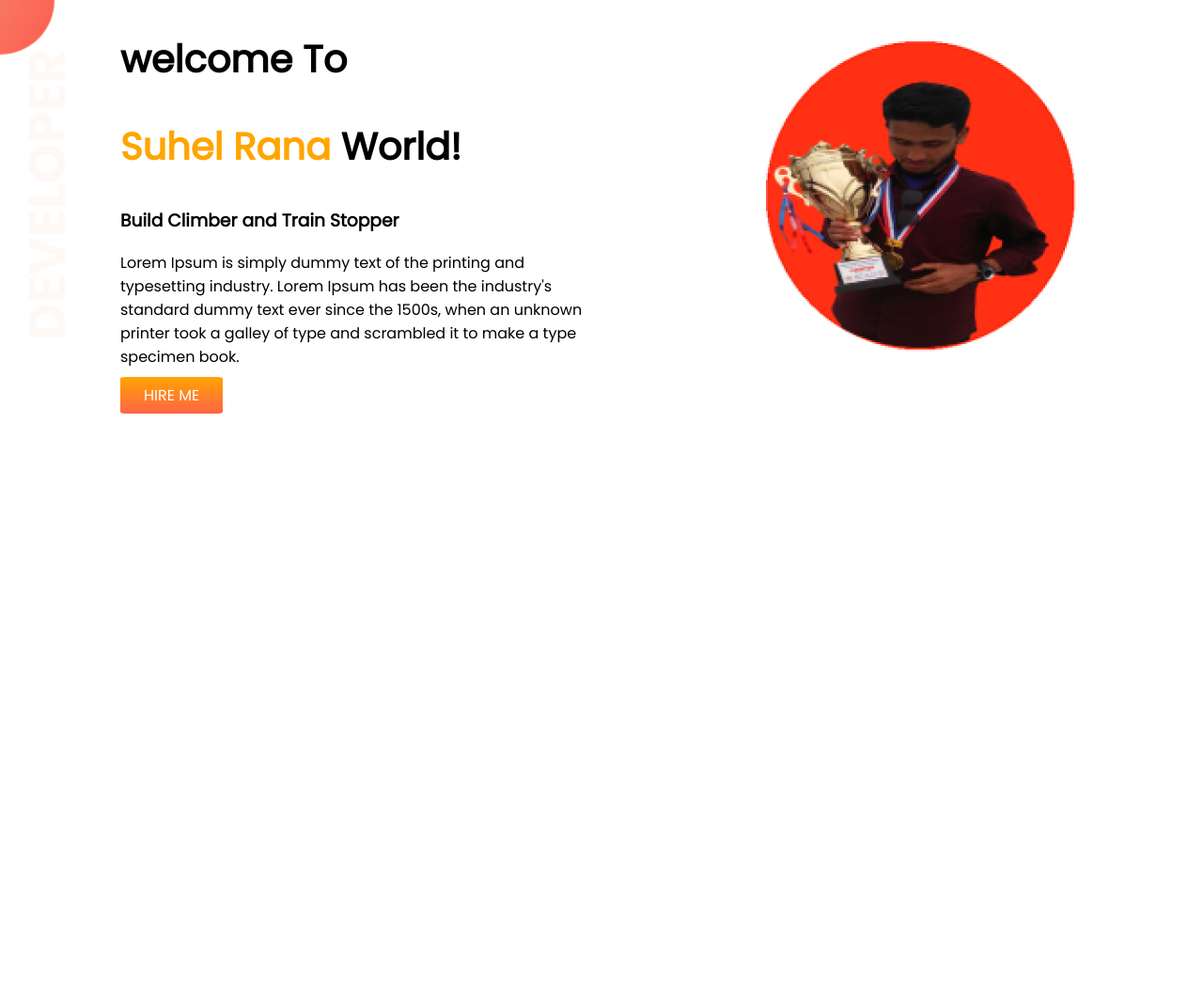
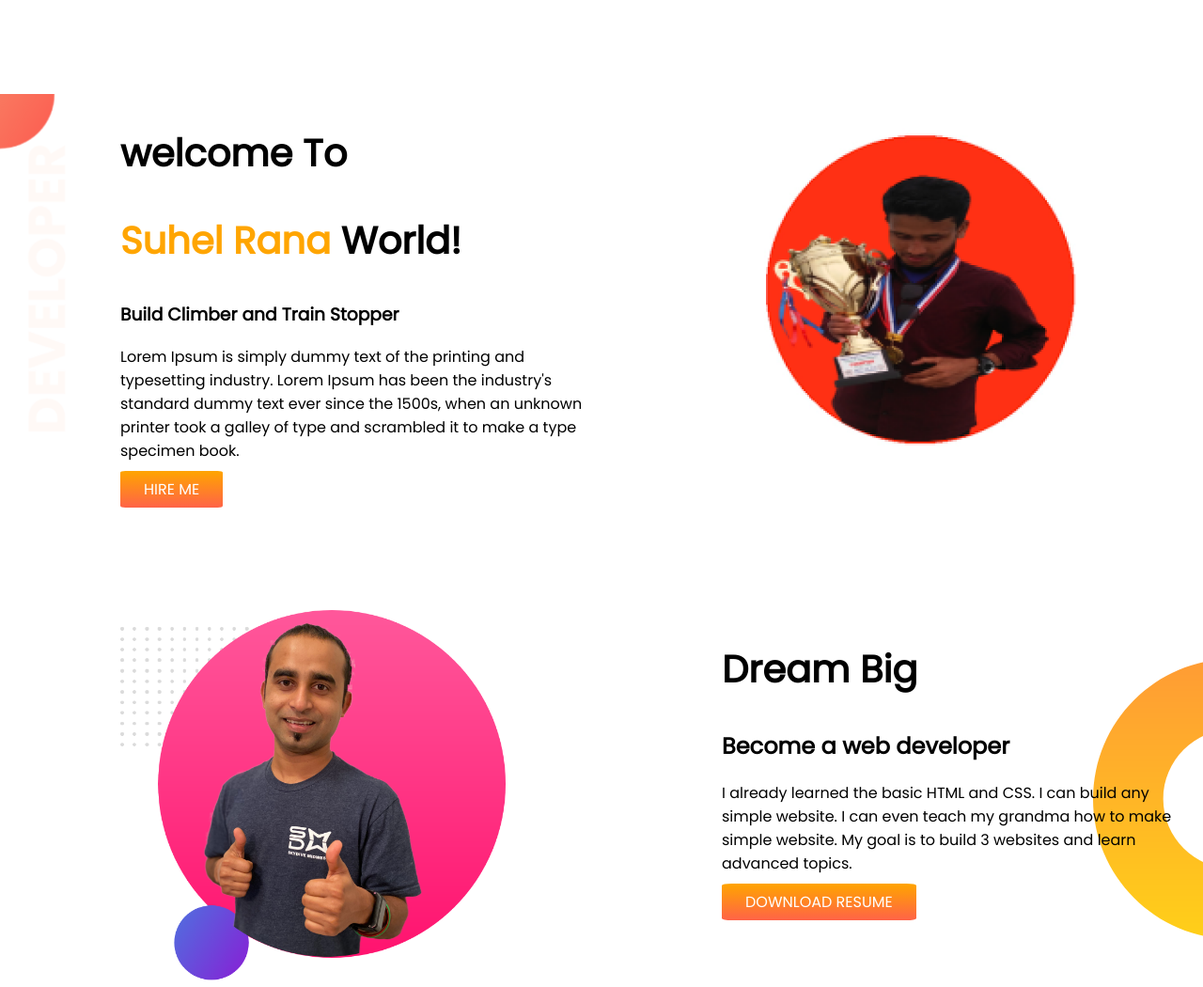
Before and after one commit to suhel45/developer-portfolio, a plain HTML site: page developer-portfolio/index.html in a window 1280 px wide. Shown: the whole page at 94% size. Before the commit the page ends 800 px from the top, so only its background shows below. Drawn offline with Linux system fonts and the light colour scheme.

Commit message:
second section added

```diff
--- a/developer-portfolio/index.html
+++ b/developer-portfolio/index.html
@@ -26,6 +26,17 @@
         <img src="image/suhel.PNG" alt="">
       </div>
       </section>
+      <section class="dream">
+        <div class="half-width">
+           <img src="image/jan.png" alt="">
+        </div>
+         <div class="half-width">
+            <h1>Dream Big</h1>
+            <h2>Become a web developer</h2>
+            <p>I already learned the basic HTML and CSS. I can build any simple website. I can even teach my grandma how to make simple website. My goal is to build 3 websites and learn advanced topics.</p>
+            <a class="linke-buuton" href="">DOWNLOAD RESUME</a>
+         </div>
+      </section>
 
 </body>
 </html>
--- a/developer-portfolio/style.css
+++ b/developer-portfolio/style.css
@@ -9,6 +9,7 @@ h1{
 
 section{
     display: flex;
+    margin-top: 100px;
 }
 .half-width{
     width: 50%;
@@ -32,3 +33,8 @@ section{
     background-image: url(image/top-banner.png);
     background-repeat: no-repeat;
 }
+.dream{
+    background-image: url(image/dream-bg.png);
+    background-repeat: no-repeat;
+    background-position: right;
+}
```
Also changed, not shown: developer-portfolio/image/dream-bg.png (added), developer-portfolio/image/exp-bg.png (added), developer-portfolio/image/jan.png (added).
